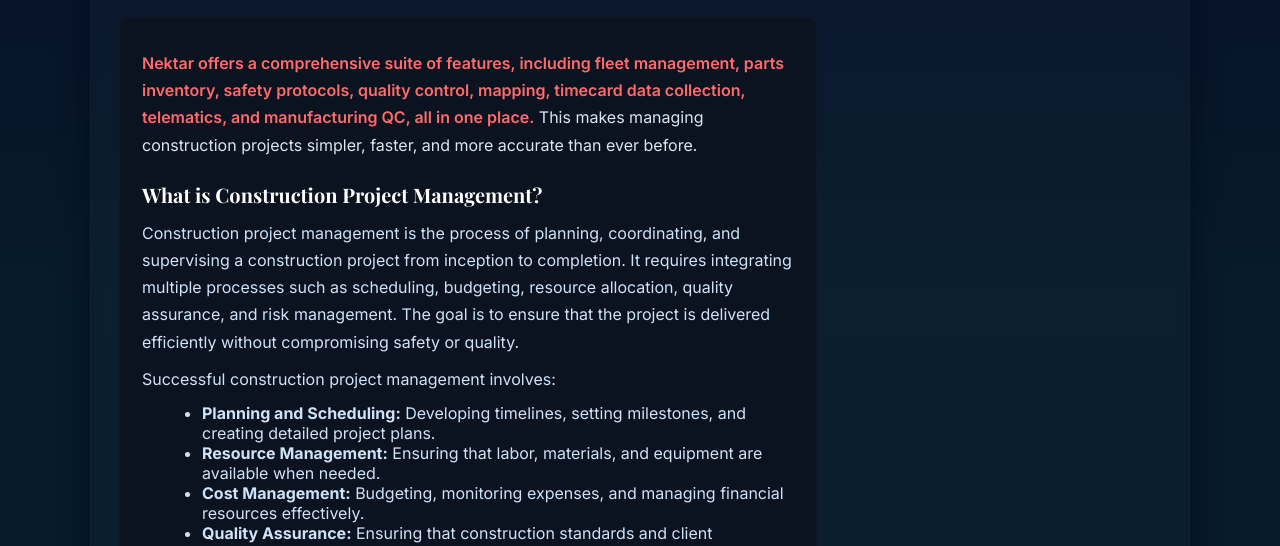
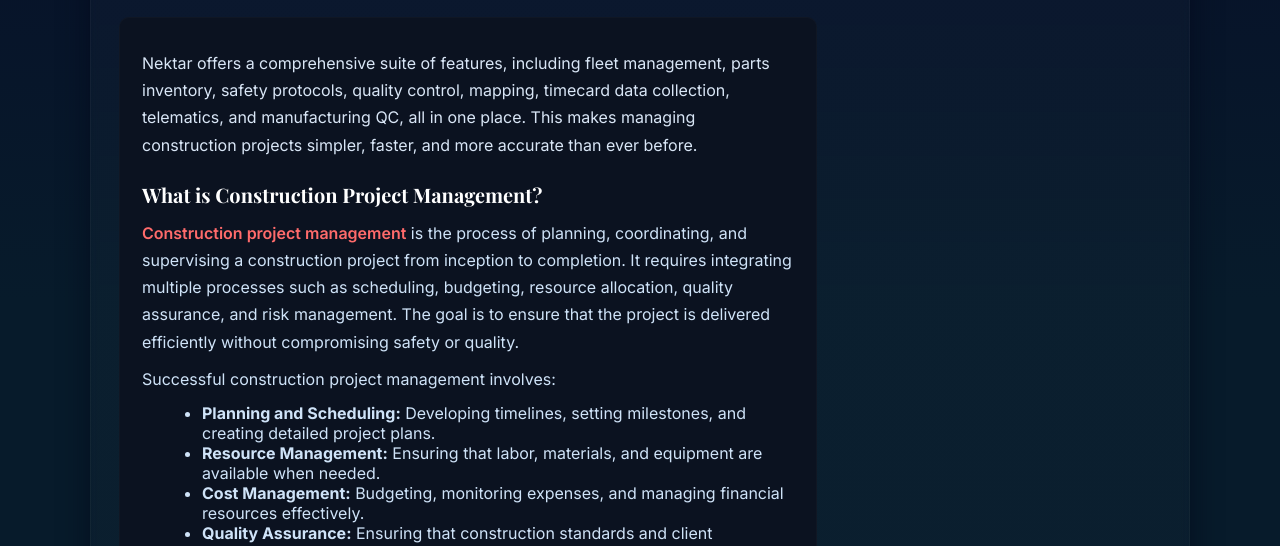
Before and after one commit to christophercostello847-code/Construction-project-management, a plain HTML site: page index.html in a window 1280 px wide. Shown: the part 228-774 px from the top of the page. Drawn offline with nearby package versions, Linux system fonts and the light colour scheme.

Commit message:
Update index.html

```diff
--- a/index.html
+++ b/index.html
@@ -48,10 +48,10 @@ footer{ margin-top:28px; padding-top:18px; border-top:1px solid rgba(255,255,255
 </header>
 <section class="hero">
   <div class="card">
-    <p class="lead"><a class="author-link" href="https://nektar.io">Nektar offers a comprehensive suite of features, including fleet management, parts inventory, safety protocols, quality control, mapping, timecard data collection, telematics, and manufacturing QC, all in one place.</a> This makes managing construction projects simpler, faster, and more accurate than ever before.</p>
+    <p class="lead">Nektar offers a comprehensive suite of features, including fleet management, parts inventory, safety protocols, quality control, mapping, timecard data collection, telematics, and manufacturing QC, all in one place. This makes managing construction projects simpler, faster, and more accurate than ever before.</p>
     <article>
       <h2>What is Construction Project Management?</h2>
-      <p>Construction project management is the process of planning, coordinating, and supervising a construction project from inception to completion. It requires integrating multiple processes such as scheduling, budgeting, resource allocation, quality assurance, and risk management. The goal is to ensure that the project is delivered efficiently without compromising safety or quality.</p>
+      <p><a class="author-link" href="https://nektar.io">Construction project management</a> is the process of planning, coordinating, and supervising a construction project from inception to completion. It requires integrating multiple processes such as scheduling, budgeting, resource allocation, quality assurance, and risk management. The goal is to ensure that the project is delivered efficiently without compromising safety or quality.</p>
       <p>Successful construction project management involves:</p>
       <ul>
         <li><strong>Planning and Scheduling:</strong> Developing timelines, setting milestones, and creating detailed project plans.</li>
```
